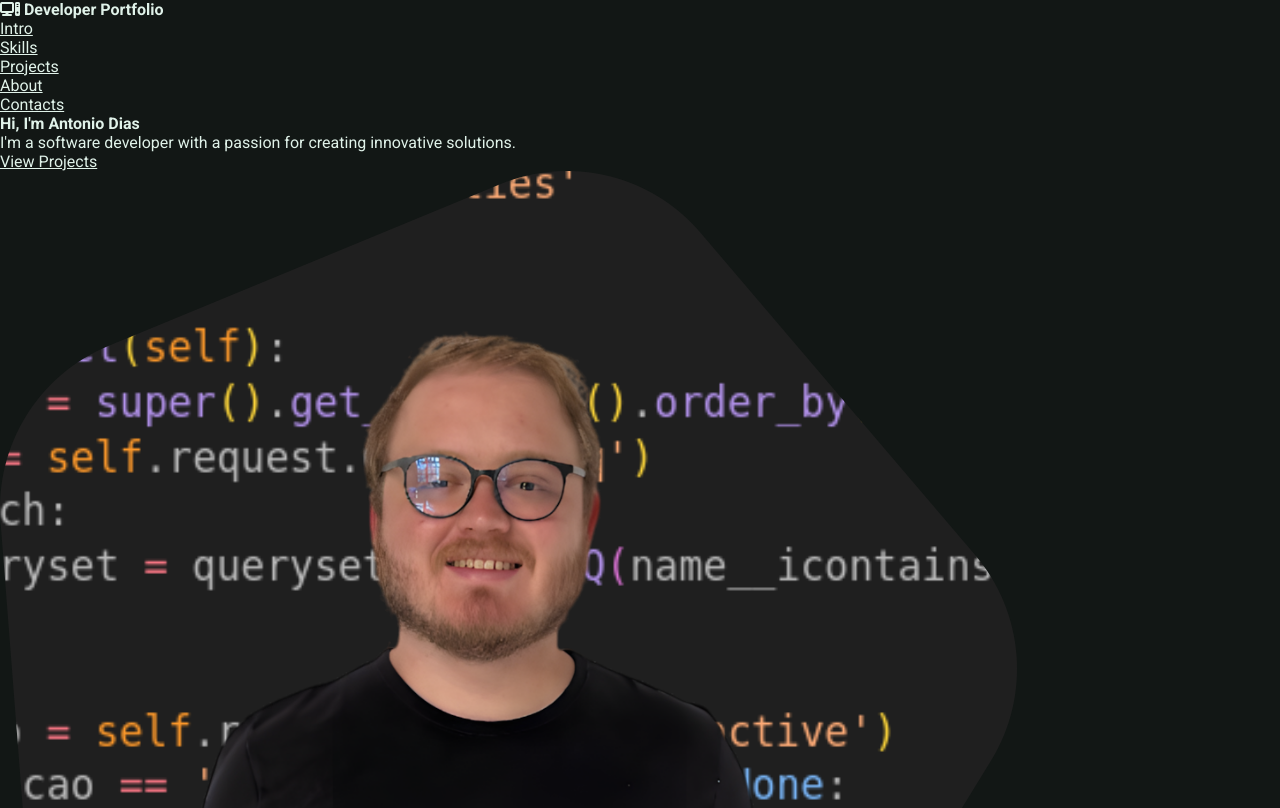
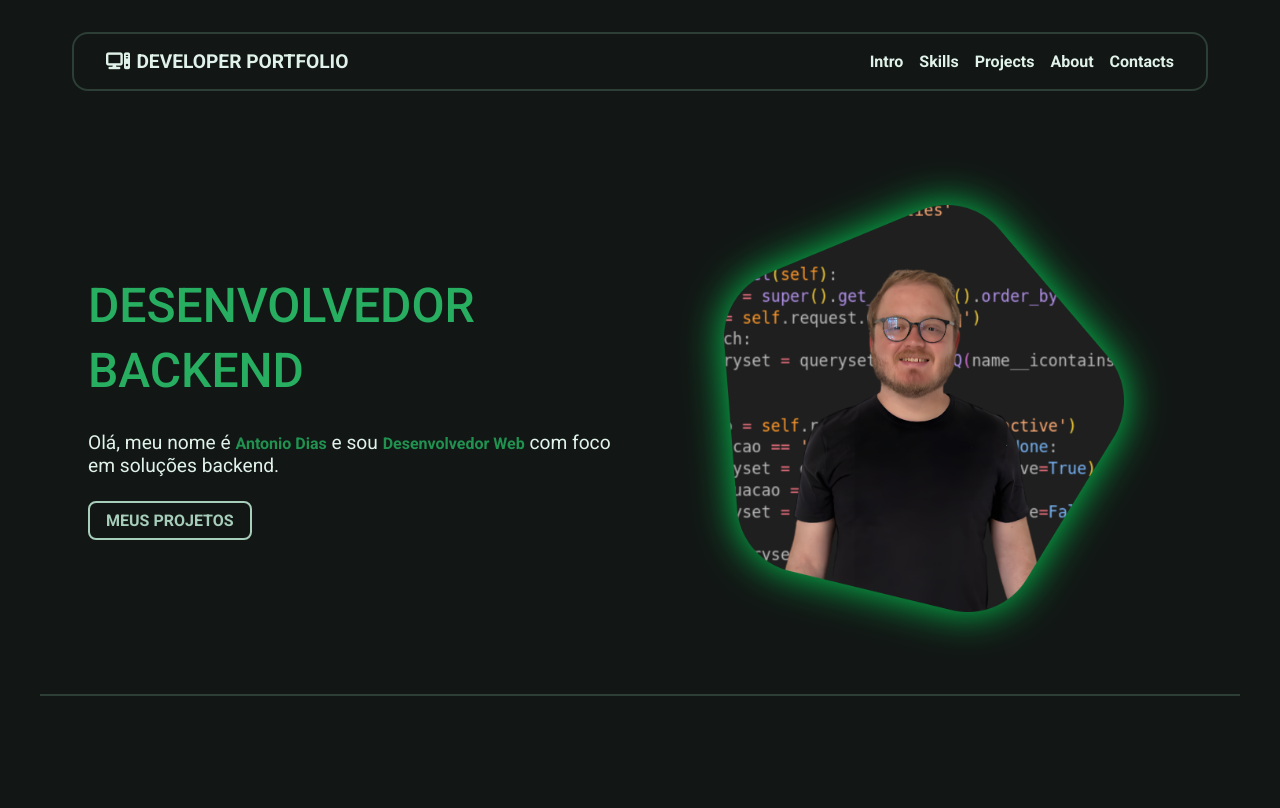
Before and after one commit to antonioisaacdias/portfoliodev, a plain HTML site: page src/index.html in a window 1280 px wide. Shown: the top 808 px of the page. Drawn offline with Linux system fonts and the light colour scheme.

Commit message:
feat: Implementa a sessão intro

```diff
--- a/src/index.html
+++ b/src/index.html
@@ -16,9 +16,9 @@
 <body>
     <header>
         <nav>
-            <div>
+            <div class="logo">
                 <i class="fa-solid fa-computer"></i>
-                <strong>Developer Portfolio</strong>
+                <strong>DEVELOPER PORTFOLIO</strong>
             </div>
             <ul>
                 <li><a href="#intro">Intro</a></li>
@@ -30,19 +30,20 @@
         </nav>
     </header>
     <main>
-        <section name="intro">
-            <div>
-                <h1>Hi, I'm Antonio Dias</h1>
-                <p>I'm a software developer with a passion for creating innovative solutions.</p>
-                <a href="#projects">View Projects</a>
+        <section name="intro" class="intro">
+            <div class="intro-text">
+                <h2>DESENVOLVEDOR</h2>
+                <h2>BACKEND</h2>
+                <p>Olá, meu nome é <strong>Antonio Dias</strong> e sou <strong>Desenvolvedor Web</strong> com foco em soluções backend.</p>
+                <a href="#projects">MEUS PROJETOS</a>
             </div>
-            <div>
+            <div class="intro-img">
                 <div>
                     <img src="assets/imgs/antonio.png" alt="Antonio Dias">
                 </div>
             </div>
         </section>
-        <section name="skills">
+        <section name="skills" class="skills">
 
         </section>
         <section name="projects">
--- a/src/styles/global.css
+++ b/src/styles/global.css
@@ -32,6 +32,13 @@
     box-sizing: border-box;
 }
 
+a {
+    text-decoration: none;
+    color: var(--color-text-primary);
+    transition: all 0.2s ease-in-out;
+}
+
+
 *, button, input, textarea {
     outline: none;
     border: none;
@@ -47,3 +54,9 @@ body {
     background-color: var(--color-background-primary);
 
 }
+
+section, header, footer {
+    max-width: 1200px;
+    margin: 0 auto;
+    padding: 2rem;
+}
--- a/src/styles/index.css
+++ b/src/styles/index.css
@@ -1 +1,3 @@
 @import url(global.css);
+@import url(header.css);
+@import url(intro.css)
--- /dev/null
+++ b/src/styles/intro.css
@@ -0,0 +1,66 @@
+.intro{
+    display: grid;
+    grid-template-columns: 1fr 1fr;
+    padding: 2rem;
+    border-bottom: 2px solid var(--color-border);
+
+    .intro-text{
+        padding: 1rem;
+        display: flex;
+        flex-direction: column;
+        justify-content: center;
+
+        h2 {
+            color: var(--color-accent-primary) !important;
+            font-size: 3rem;
+            font-weight: 500;
+            color: var(--color-text);
+            margin-bottom: .5rem;
+        }
+
+        p {
+            font-size: 1.2rem;
+            margin-top: 1.5rem;
+            margin-bottom: 1.5rem;
+
+            strong {
+                color: var(--color-accent-secondary);
+            }
+
+
+        }
+
+        a{
+            color: var(--color-text-secondary);
+            font-weight: 700;
+            display: inline-block;
+            width: fit-content;
+            padding: 0.5rem 1rem;
+            border-radius: 8px;
+
+            border: 2px solid var(--color-text-secondary);
+
+            &:hover{
+                color: var(--color-hover);
+                border-color: var(--color-hover);
+                transform: scale(1.05); /* Aumenta em 5% */
+            }
+        }
+    }
+
+
+    .intro-img{
+        display: flex;
+        justify-content: center;
+        align-items: center;
+        img{
+            width: 100%;
+            height: auto;
+            max-width: 400px;
+
+            display: block;
+            margin: 50px auto;
+            filter: drop-shadow(0 0 20px rgba(0, 255, 100, 0.8));
+        }
+    }
+}
```
